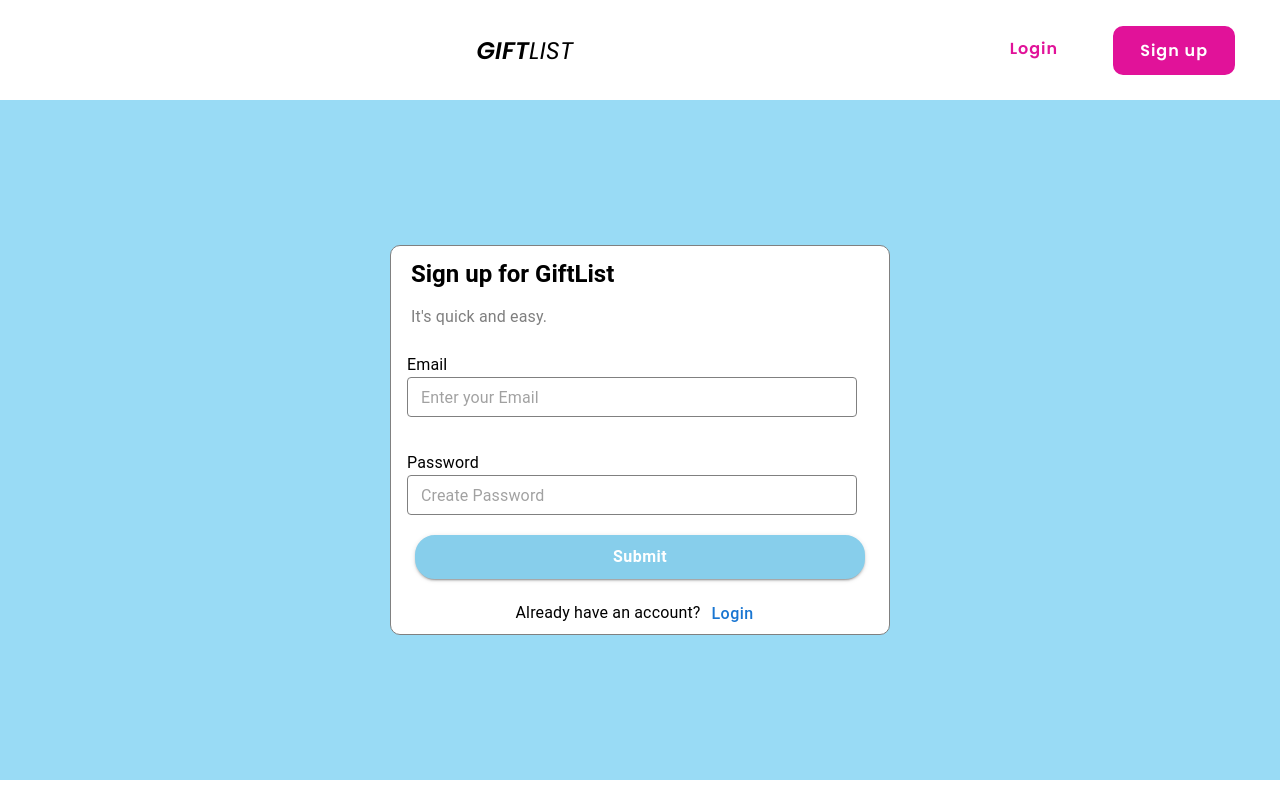
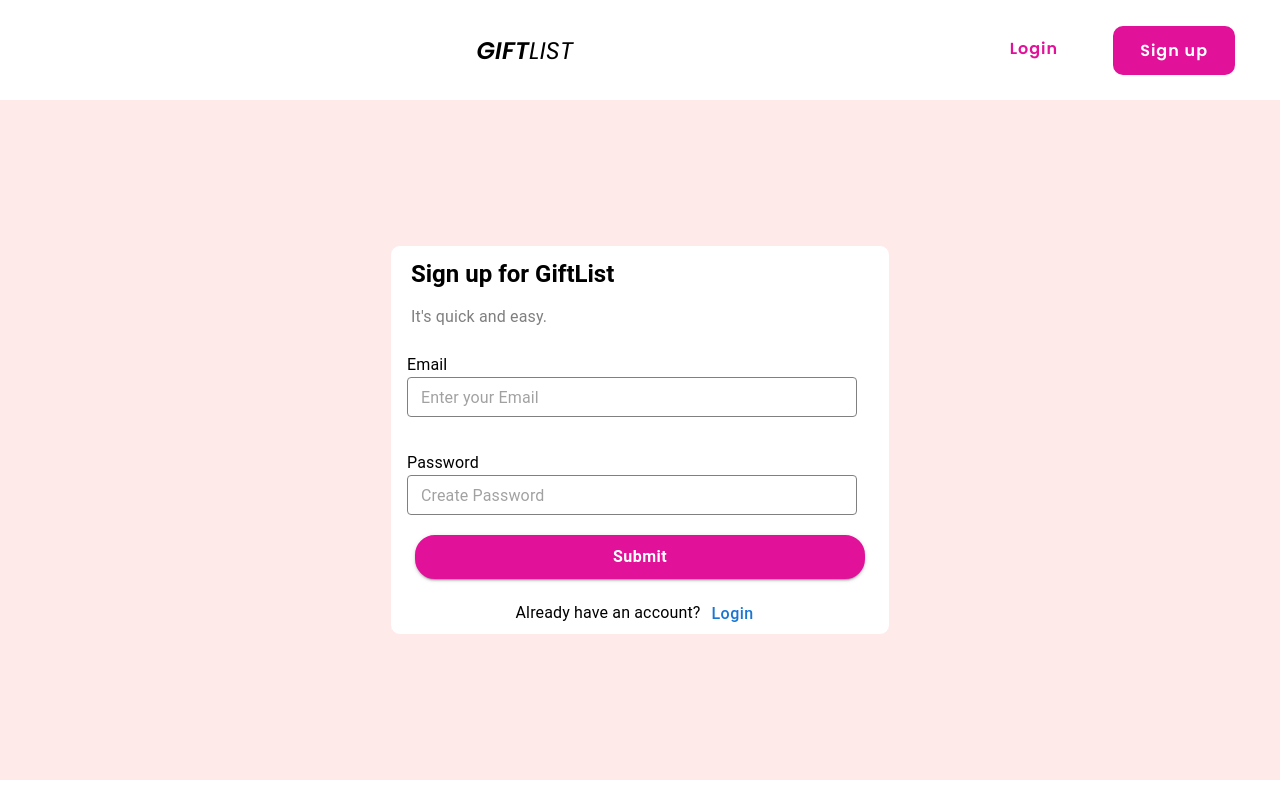
Before and after one commit to FatimaMary/giftlist, a React (Create React App) app in the folder client/: page /signup in a window 1280 px wide. Built offline with nearby package versions, Linux system fonts and the light colour scheme; the HTML template or start-up script is replaced by a standard one.

Commit message:
Update index.jsx

```diff
--- a/client/src/scenes/signup/index.jsx
+++ b/client/src/scenes/signup/index.jsx
@@ -129,7 +129,7 @@ function Signup() {
         <Navbar />
         <Box
             sx={{
-                backgroundColor: '#99DBF5',
+                backgroundColor: '#FFEAEA',
                 height: '85vh',
                 // width: '100vw',
                 display: 'flex',
@@ -146,7 +146,7 @@ function Signup() {
             // alignItems: 'center',
             backgroundColor: 'white',
             // height: '600px',
-            border: '1px solid grey',
+            border: '1px solid #FFEAEA',
             width: '500px',
             borderRadius: '10px',
         }}
@@ -250,18 +250,18 @@ function Signup() {
                         <Button
                             variant='contained'
                             sx={{
-                                border: '2px solid skyblue',
+                                border: '2px solid #E11299',
                                 borderRadius: '20px',
                                 width: '450px',
                                 fontSize: '1rem',
                                 color: 'white',
-                                background: 'skyblue',
+                                background: '#E11299',
                                 textTransform: 'inherit',
                                 fontWeight:'bold',
                                 '&:hover': {
-                                    backgroundColor: '#D8D8D8',
-                                    color: 'black',
-                                    border: '1px solid skyblue'
+                                    backgroundColor: '#fff',
+                                    color: '#E11299',
+                                    border: '1px solid #E11299'
                                   },
                                   marginTop: '10px'
                             }}
```
